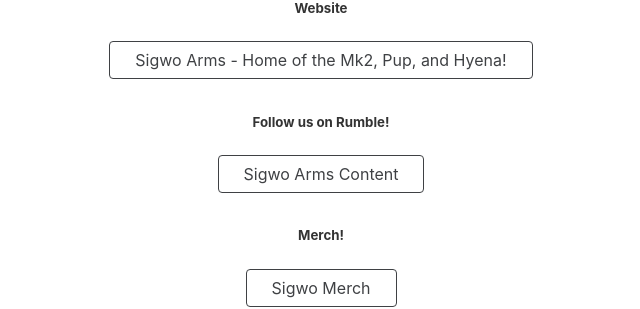
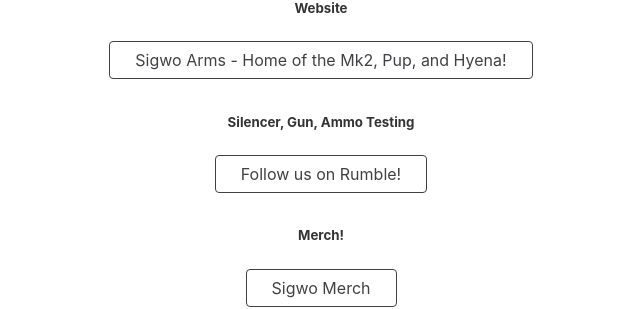
Before and after one commit to sigwo/sigwo-links, a Jekyll site: the page built from index.html, in a window 1280 px wide. Shown: the part 387-696 px from the top of the page, without its empty margins (319-959 px from the left). Built offline with Jekyll 4.4.1, drawn with Linux system fonts in a browser that asks for light colours; nearby versions of some CDN libraries.

Commit message:
Update links.yml

```diff
--- a/_data/links.yml
+++ b/_data/links.yml
@@ -8,9 +8,9 @@
     - title: Sigwo Arms - Home of the Mk2, Pup, and Hyena!
       url: https://www.sigwoarms.com/r/ToV
 
-- category: Follow us on Rumble!
+- category: Silencer, Gun, Ammo Testing
   items:
-    - title: Sigwo Arms Content
+    - title: Follow us on Rumble!
       url: https://rumble.com/c/c-7776830
 
 - category: Merch!
```
